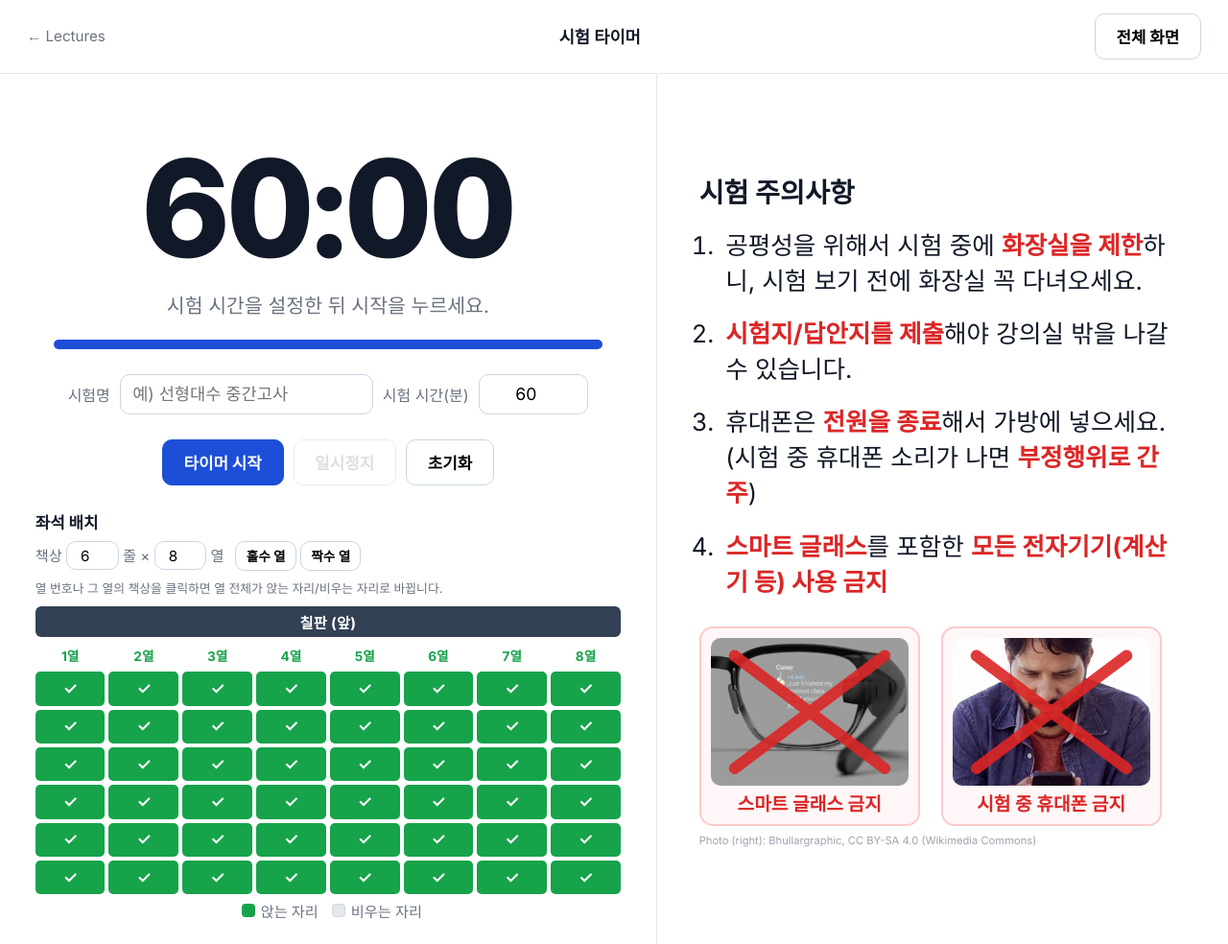
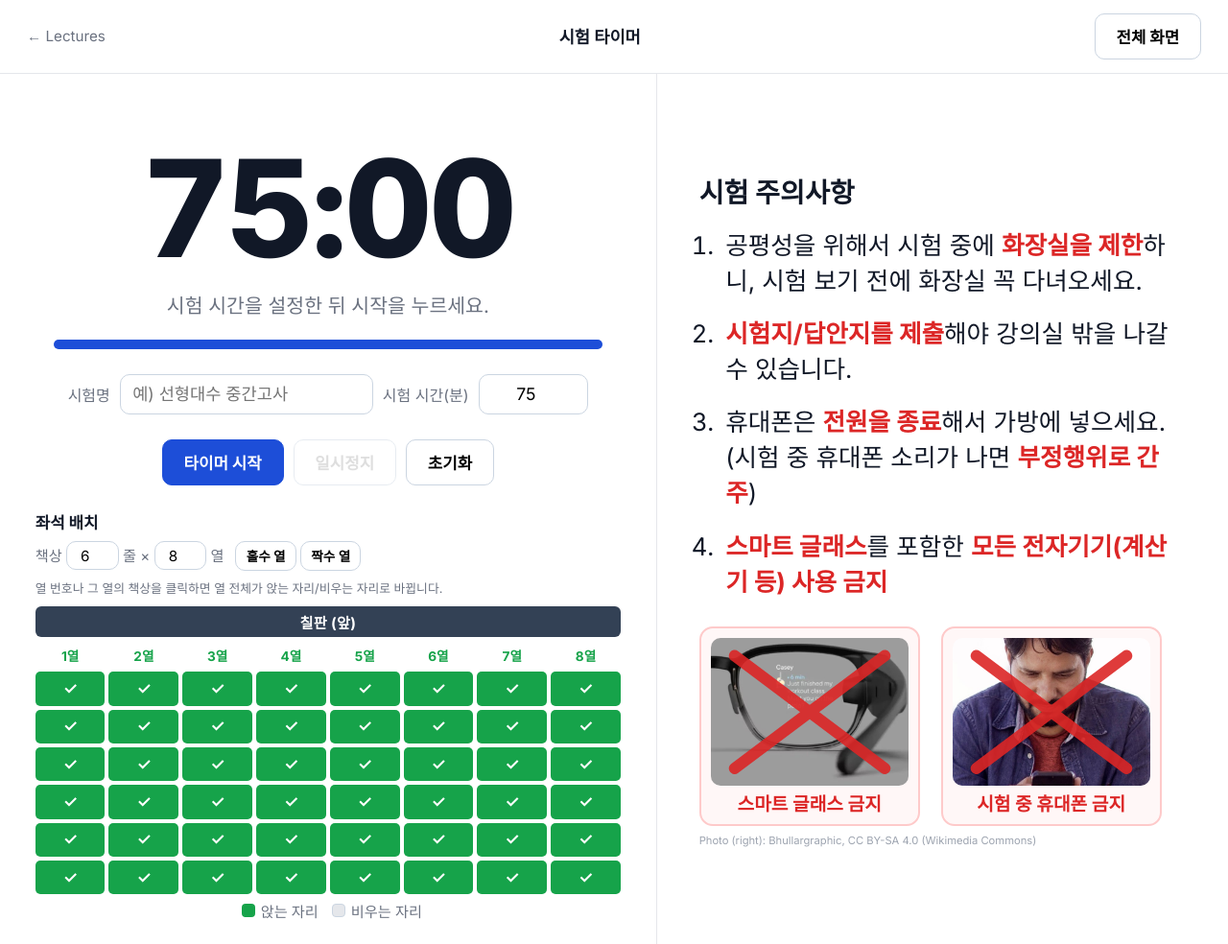
Before and after one commit to hyperx-web/hyperx, a Jekyll site: the page built from lectures/exam-timer/index.html, in a window 1280 px wide. Shown: the whole page at 96% size. Built offline with Jekyll 4.4.1, drawn with Linux system fonts in a browser that asks for light colours.

Commit message:
Exam timer: default 75 minutes
Co-Authored-By: Claude Opus 5.5 <noreply@anthropic.com>

```diff
--- a/lectures/exam-timer/index.html
+++ b/lectures/exam-timer/index.html
@@ -92,7 +92,7 @@ permalink: /lectures/exam-timer/
 <main>
   <section class="left">
     <p id="examName"></p>
-    <div id="clock">60:00</div>
+    <div id="clock">75:00</div>
     <div class="times" id="times" hidden>
       <span>시작 <b id="tStart">--:--</b></span><span>종료 <b id="tEnd">--:--</b></span>
     </div>
@@ -100,7 +100,7 @@ permalink: /lectures/exam-timer/
     <div class="bar"><div id="bar"></div></div>
     <div class="controls setup">
       <label for="name">시험명</label><input id="name" type="text" placeholder="예) 선형대수 중간고사">
-      <label for="mins">시험 시간(분)</label><input id="mins" type="number" min="1" max="600" value="60">
+      <label for="mins">시험 시간(분)</label><input id="mins" type="number" min="1" max="600" value="75">
     </div>
     <div class="controls">
       <button id="start" class="primary" type="button">타이머 시작</button>
@@ -218,7 +218,7 @@ permalink: /lectures/exam-timer/
     clearInterval(timer); timer = null; running = false; remainWhenPaused = 0;
     document.body.classList.remove("running", "ended");
     $("times").hidden = true; meta.className = "meta"; document.title = "시험 타이머 · HyperX Lab";
-    var mins = parseFloat($("mins").value) || 60;
+    var mins = parseFloat($("mins").value) || 75;
     clock.textContent = fmt(mins * 60000); clock.className = ""; bar.style.width = "100%"; bar.style.background = "var(--accent)";
     meta.textContent = "시험 시간을 설정한 뒤 시작을 누르세요."; $("examName").textContent = "";
     $("start").disabled = false; $("start").textContent = "타이머 시작"; $("pause").disabled = true;
```
